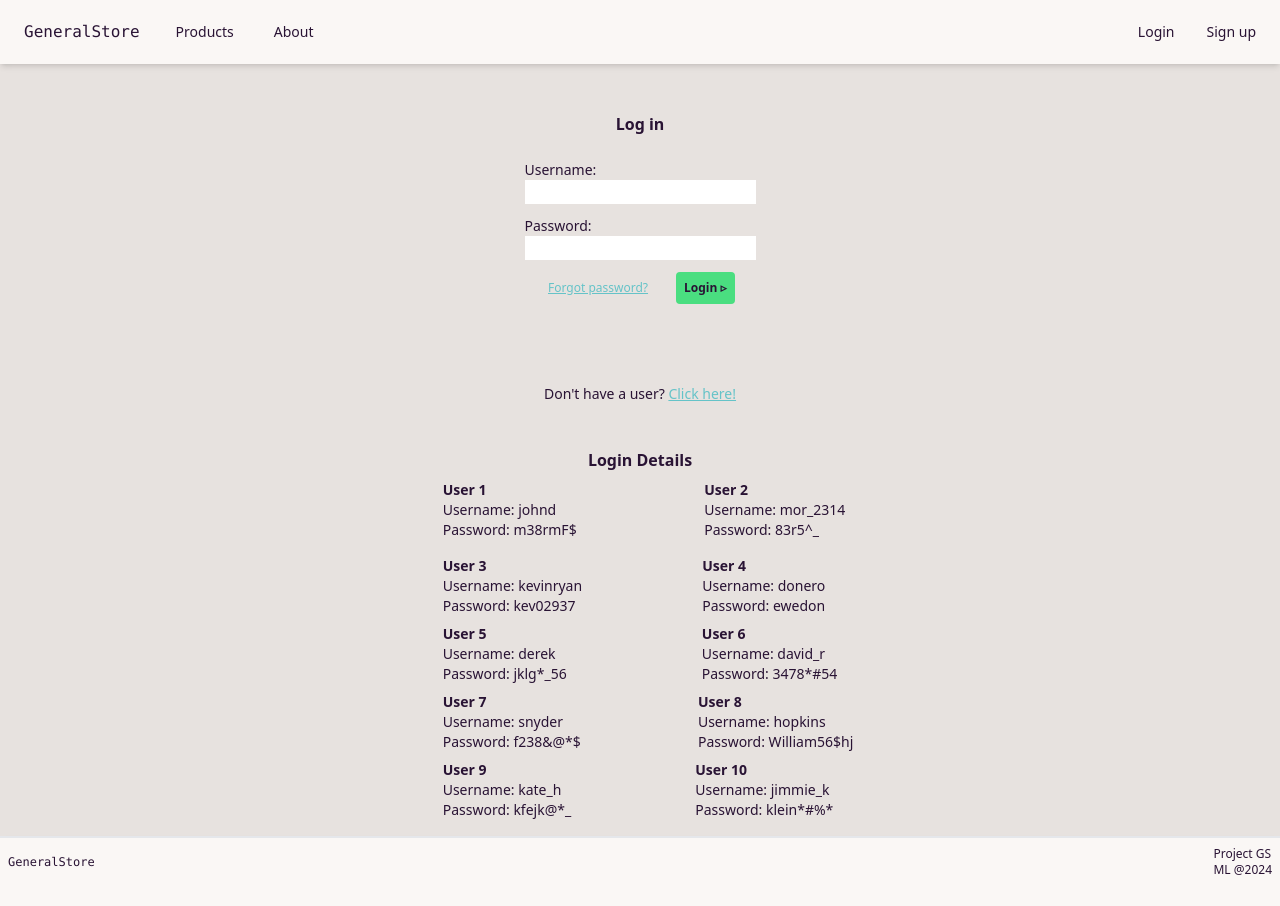
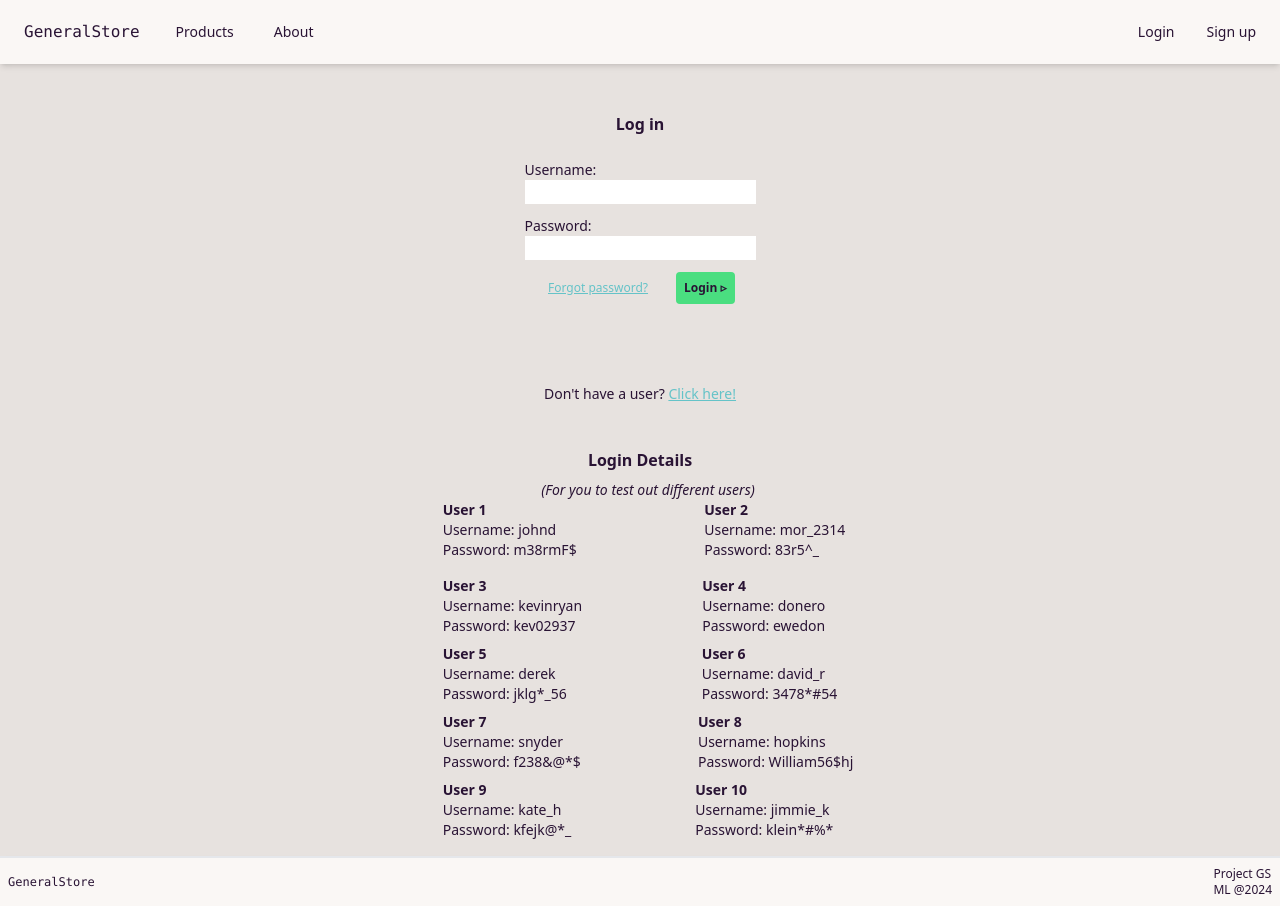
Before and after one commit to Mlaurgaard/vue-prios-term-two, a Vue app: page /login in a window 1280 px wide. Built offline with nearby package versions, Linux system fonts and the light colour scheme; no server answers.

Commit message:
Update LoginView.vue
Added note for user stating why this information is displayed.

```diff
--- a/src/views/LoginView.vue
+++ b/src/views/LoginView.vue
@@ -39,6 +39,9 @@
   </div>
   <div class="flex-col md:w-1/3 mx-auto">
     <h1 class="font-bold text-center mb-2">Login Details</h1>
+    <p class="ml-4 mx-auto text-center text-sm italic">
+      (For you to test out different users)
+    </p>
     <div class="ml-4 mb-2 pr-2 md:flex md:justify-between">
       <span class="mb-2 text-sm">
         <p class="font-bold">User 1</p>
```
